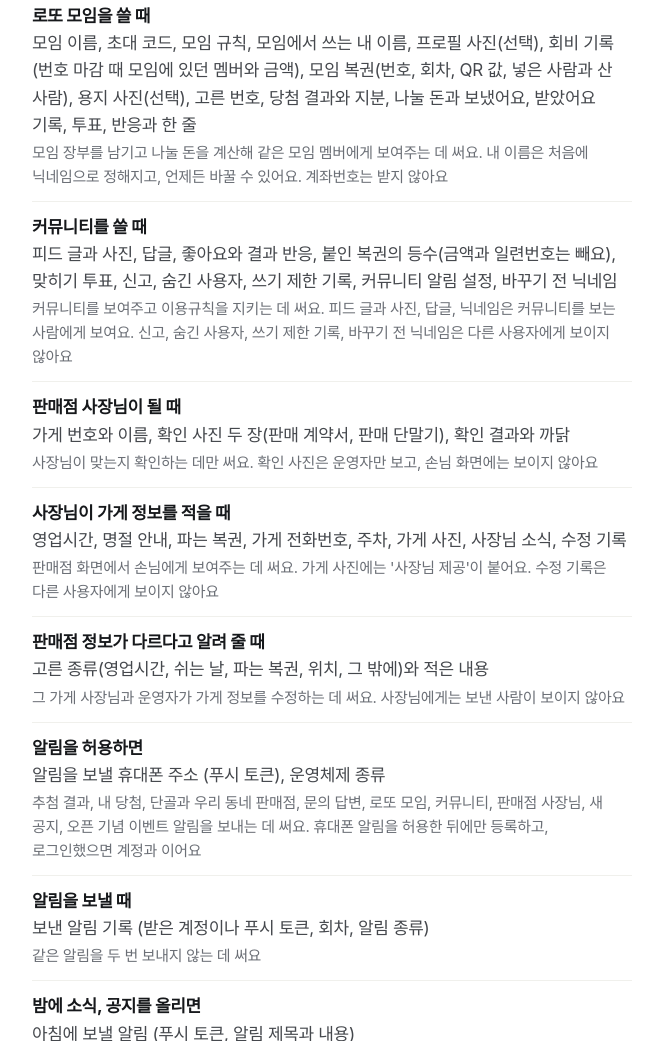
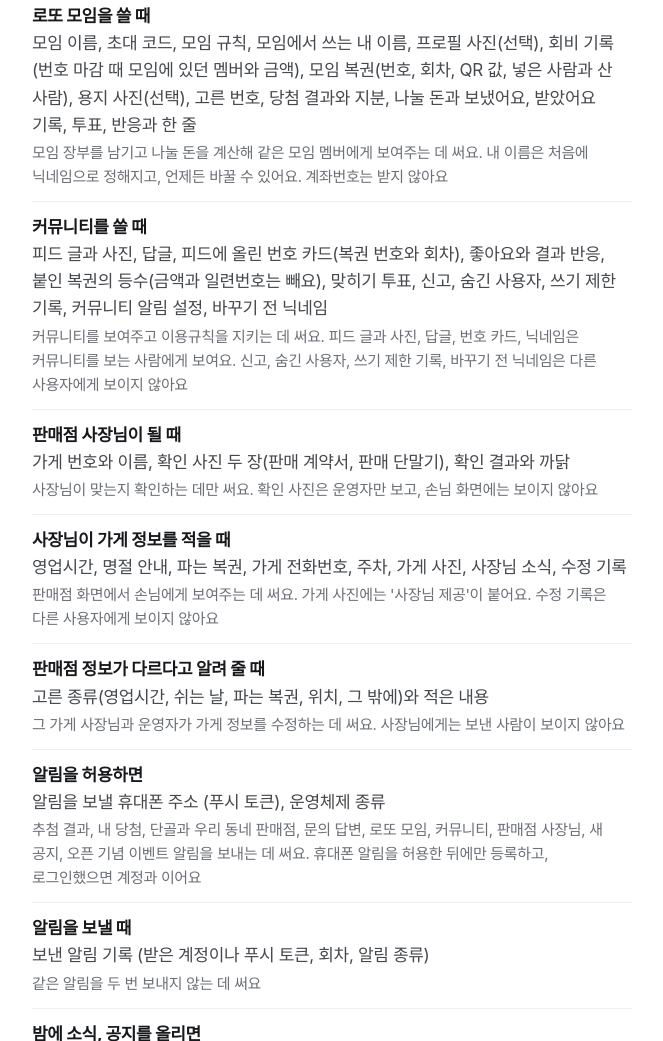
Before and after one commit to cha-lotto/cha-lotto.github.io, a plain HTML site: page privacy.html in a window 1280 px wide. Shown: the part 1436-2477 px from the top of the page, without its empty margins (308-971 px from the left). Drawn offline with Linux system fonts and the light colour scheme; a web font is replaced by a local one.

Commit message:
처리방침: 커뮤니티에 피드에 올린 번호 카드(복권 번호와 회차) 더하기
Co-Authored-By: Claude Opus 5.5 <noreply@anthropic.com>
Claude-Session: https://claude.ai/code/session_01AU9nyrrBoZMTAzBUZrY5YM

```diff
--- a/privacy.html
+++ b/privacy.html
@@ -79,7 +79,7 @@ footer a{color:var(--sub)}
 <div class="kv"><div><span class="k">우리 동네를 정하면</span></div><div class="v">우리 동네 (시, 도와 시, 군, 구. 예: 경기 구리시)</div><div class="s">우리 동네 판매점에서 1, 2등이 나오면 알려드리는 데 써요. 동이나 정확한 주소, 위치는 저장하지 않아요. 알림 설정과 함께 계정에 저장하고, 삭제하거나 탈퇴하면 없어져요</div></div>
 <div class="kv"><div><span class="k">문의할 때</span></div><div class="v">문의 종류와 내용, 첨부 사진(선택)</div><div class="s">문의에 답하는 데 써요. 답은 앱 알림과 내 문의 내역으로 알려드려요</div></div>
 <div class="kv"><div><span class="k">로또 모임을 쓸 때</span></div><div class="v">모임 이름, 초대 코드, 모임 규칙, 모임에서 쓰는 내 이름, 프로필 사진(선택), 회비 기록(번호 마감 때 모임에 있던 멤버와 금액), 모임 복권(번호, 회차, QR 값, 넣은 사람과 산 사람), 용지 사진(선택), 고른 번호, 당첨 결과와 지분, 나눌 돈과 보냈어요, 받았어요 기록, 투표, 반응과 한 줄</div><div class="s">모임 장부를 남기고 나눌 돈을 계산해 같은 모임 멤버에게 보여주는 데 써요. 내 이름은 처음에 닉네임으로 정해지고, 언제든 바꿀 수 있어요. 계좌번호는 받지 않아요</div></div>
-<div class="kv"><div><span class="k">커뮤니티를 쓸 때</span></div><div class="v">피드 글과 사진, 답글, 좋아요와 결과 반응, 붙인 복권의 등수(금액과 일련번호는 빼요), 맞히기 투표, 신고, 숨긴 사용자, 쓰기 제한 기록, 커뮤니티 알림 설정, 바꾸기 전 닉네임</div><div class="s">커뮤니티를 보여주고 이용규칙을 지키는 데 써요. 피드 글과 사진, 답글, 닉네임은 커뮤니티를 보는 사람에게 보여요. 신고, 숨긴 사용자, 쓰기 제한 기록, 바꾸기 전 닉네임은 다른 사용자에게 보이지 않아요</div></div>
+<div class="kv"><div><span class="k">커뮤니티를 쓸 때</span></div><div class="v">피드 글과 사진, 답글, 피드에 올린 번호 카드(복권 번호와 회차), 좋아요와 결과 반응, 붙인 복권의 등수(금액과 일련번호는 빼요), 맞히기 투표, 신고, 숨긴 사용자, 쓰기 제한 기록, 커뮤니티 알림 설정, 바꾸기 전 닉네임</div><div class="s">커뮤니티를 보여주고 이용규칙을 지키는 데 써요. 피드 글과 사진, 답글, 번호 카드, 닉네임은 커뮤니티를 보는 사람에게 보여요. 신고, 숨긴 사용자, 쓰기 제한 기록, 바꾸기 전 닉네임은 다른 사용자에게 보이지 않아요</div></div>
 <div class="kv"><div><span class="k">판매점 사장님이 될 때</span></div><div class="v">가게 번호와 이름, 확인 사진 두 장(판매 계약서, 판매 단말기), 확인 결과와 까닭</div><div class="s">사장님이 맞는지 확인하는 데만 써요. 확인 사진은 운영자만 보고, 손님 화면에는 보이지 않아요</div></div>
 <div class="kv"><div><span class="k">사장님이 가게 정보를 적을 때</span></div><div class="v">영업시간, 명절 안내, 파는 복권, 가게 전화번호, 주차, 가게 사진, 사장님 소식, 수정 기록</div><div class="s">판매점 화면에서 손님에게 보여주는 데 써요. 가게 사진에는 '사장님 제공'이 붙어요. 수정 기록은 다른 사용자에게 보이지 않아요</div></div>
 <div class="kv"><div><span class="k">판매점 정보가 다르다고 알려 줄 때</span></div><div class="v">고른 종류(영업시간, 쉬는 날, 파는 복권, 위치, 그 밖에)와 적은 내용</div><div class="s">그 가게 사장님과 운영자가 가게 정보를 수정하는 데 써요. 사장님에게는 보낸 사람이 보이지 않아요</div></div>
```
